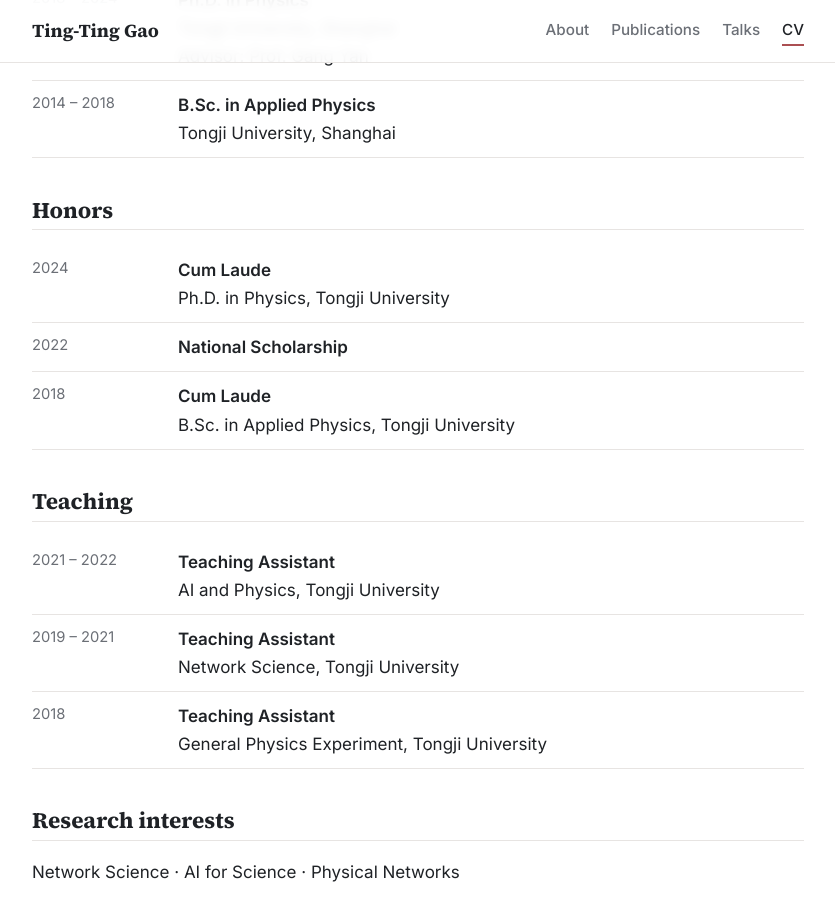
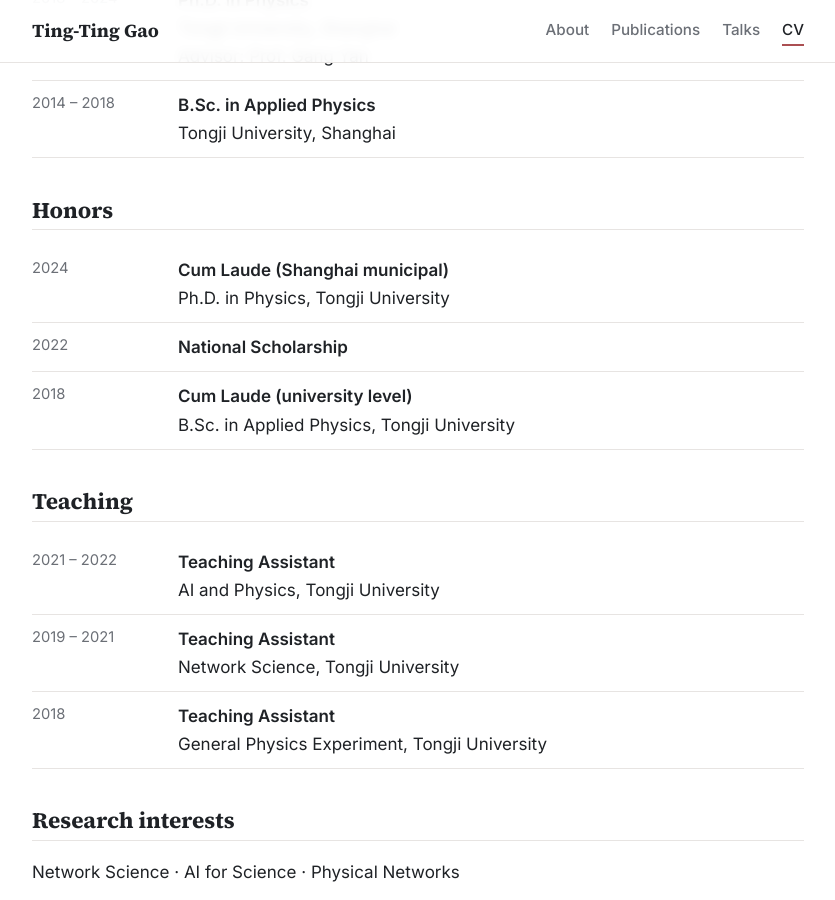
Before and after one commit to Ting-TingGao/Ting-TingGao.github.io, a Jekyll site: the page built from cv.md, in a window 1280 px wide and 900 px high, scrolled down 528 px. Shown: the whole window, without its empty margins (222-1057 px from the left). Built offline with Jekyll 4.4.1, drawn with Linux system fonts in a browser that asks for light colours.

Commit message:
CV: distinguish Cum Laude levels (Shanghai municipal 2024, university 2018)
Co-Authored-By: Claude Opus 4.8 (1M context) <noreply@anthropic.com>

```diff
--- a/cv.md
+++ b/cv.md
@@ -19,9 +19,9 @@ description: Curriculum vitae of Ting-Ting Gao.
 
 ## Honors
 
-<div class="cv-row"><div class="when">2024</div><div class="what"><strong>Cum Laude</strong>Ph.D. in Physics, Tongji University</div></div>
+<div class="cv-row"><div class="when">2024</div><div class="what"><strong>Cum Laude (Shanghai municipal)</strong>Ph.D. in Physics, Tongji University</div></div>
 <div class="cv-row"><div class="when">2022</div><div class="what"><strong>National Scholarship</strong></div></div>
-<div class="cv-row"><div class="when">2018</div><div class="what"><strong>Cum Laude</strong>B.Sc. in Applied Physics, Tongji University</div></div>
+<div class="cv-row"><div class="when">2018</div><div class="what"><strong>Cum Laude (university level)</strong>B.Sc. in Applied Physics, Tongji University</div></div>
 
 ## Teaching
 
```
